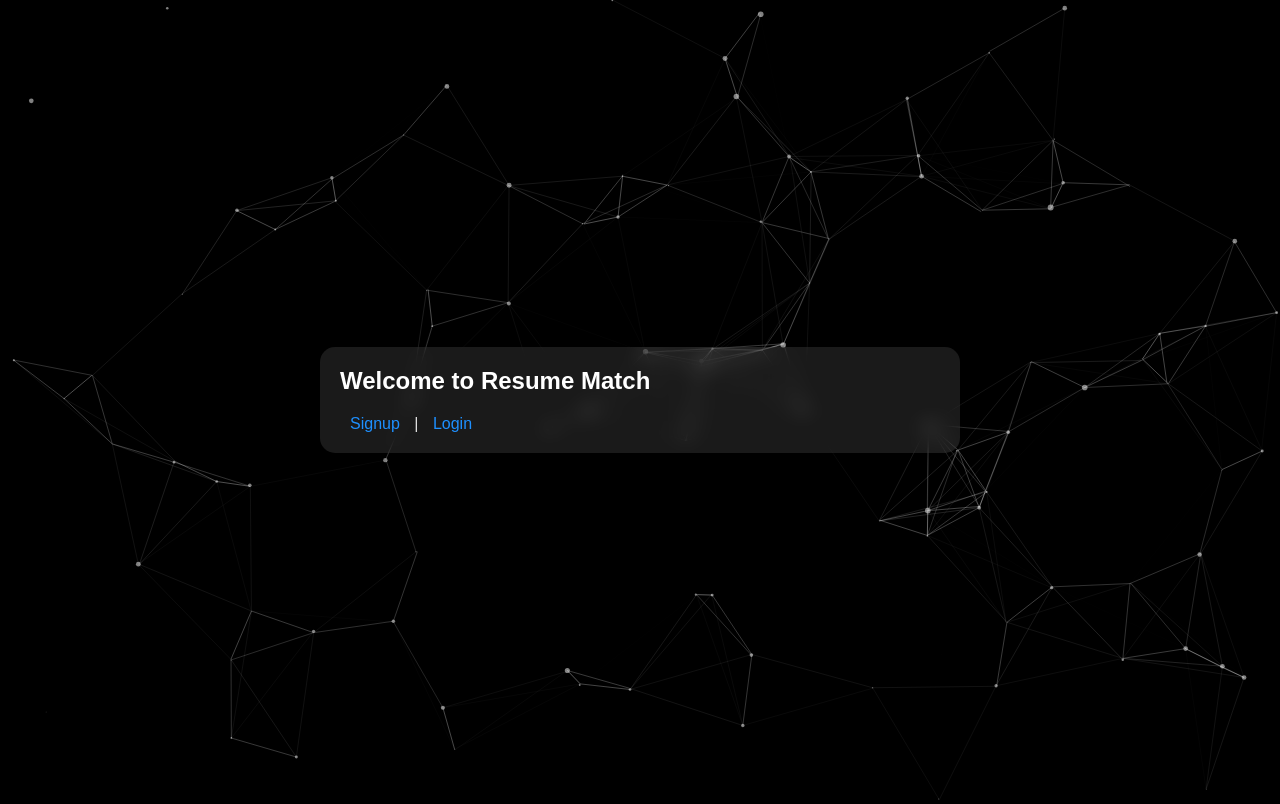
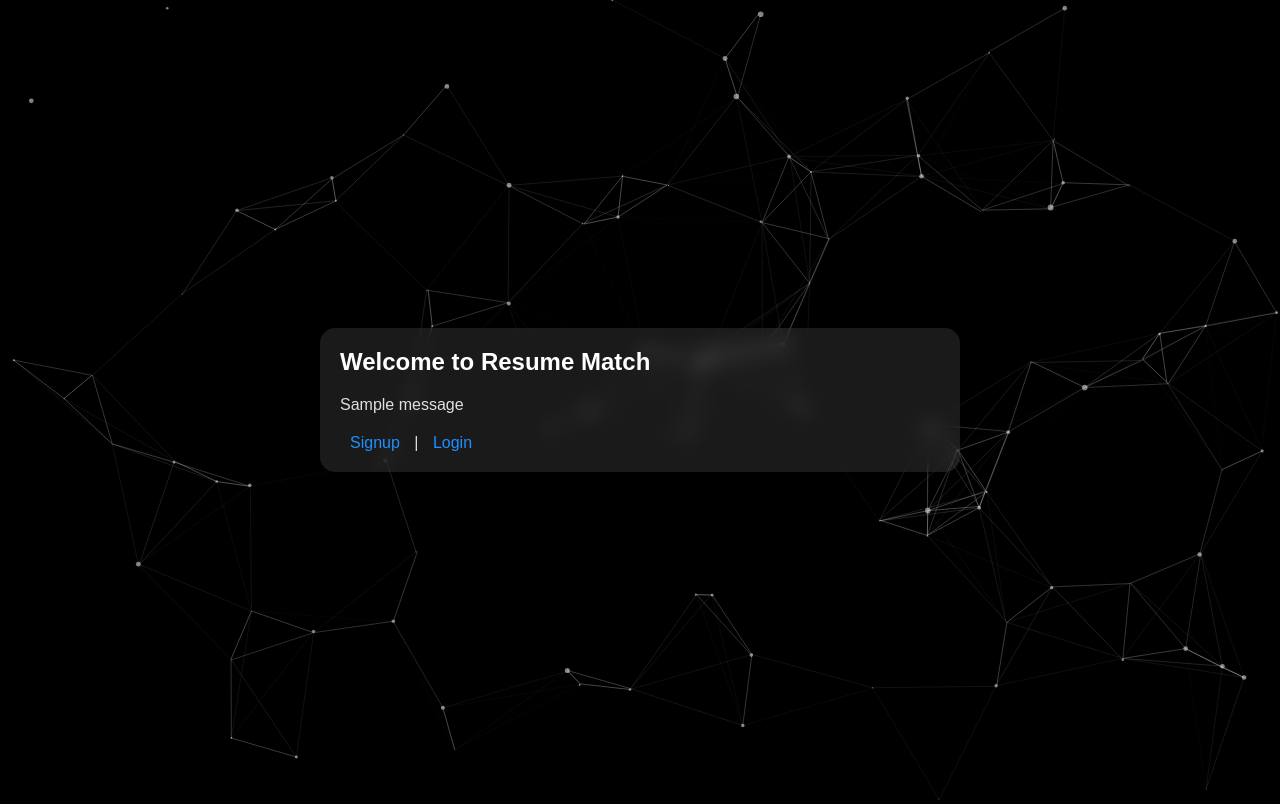
Before and after one commit to VaibhavRai01/ResumeMatch, a Flask app: page / in a window 1280 px wide. Run offline with Flask 3, Linux system fonts and the light colour scheme; tables that the repository leaves empty hold one stand-in row (values such as "Sample post"); one stand-in notice (Sample message) is shown.

Commit message:
Update index.html

```diff
--- a/templates/index.html
+++ b/templates/index.html
@@ -66,6 +66,15 @@
     <!-- Main Content -->
     <div class="container">
         <h2>Welcome to Resume Match</h2>
+        {% with messages = get_flashed_messages(with_categories=True) %}
+            {% if messages %}
+                <div class="flash-messages">
+                    {% for category, message in messages %}
+                        <div class="flash {{ category }}">{{ message }}</div>
+                    {% endfor %}
+                </div>
+            {% endif %}
+        {% endwith %}
         {% if 'username' in session %}
             <p>Hello, {{ session['username'] }}!</p>
             <div class="auth-links">
```
